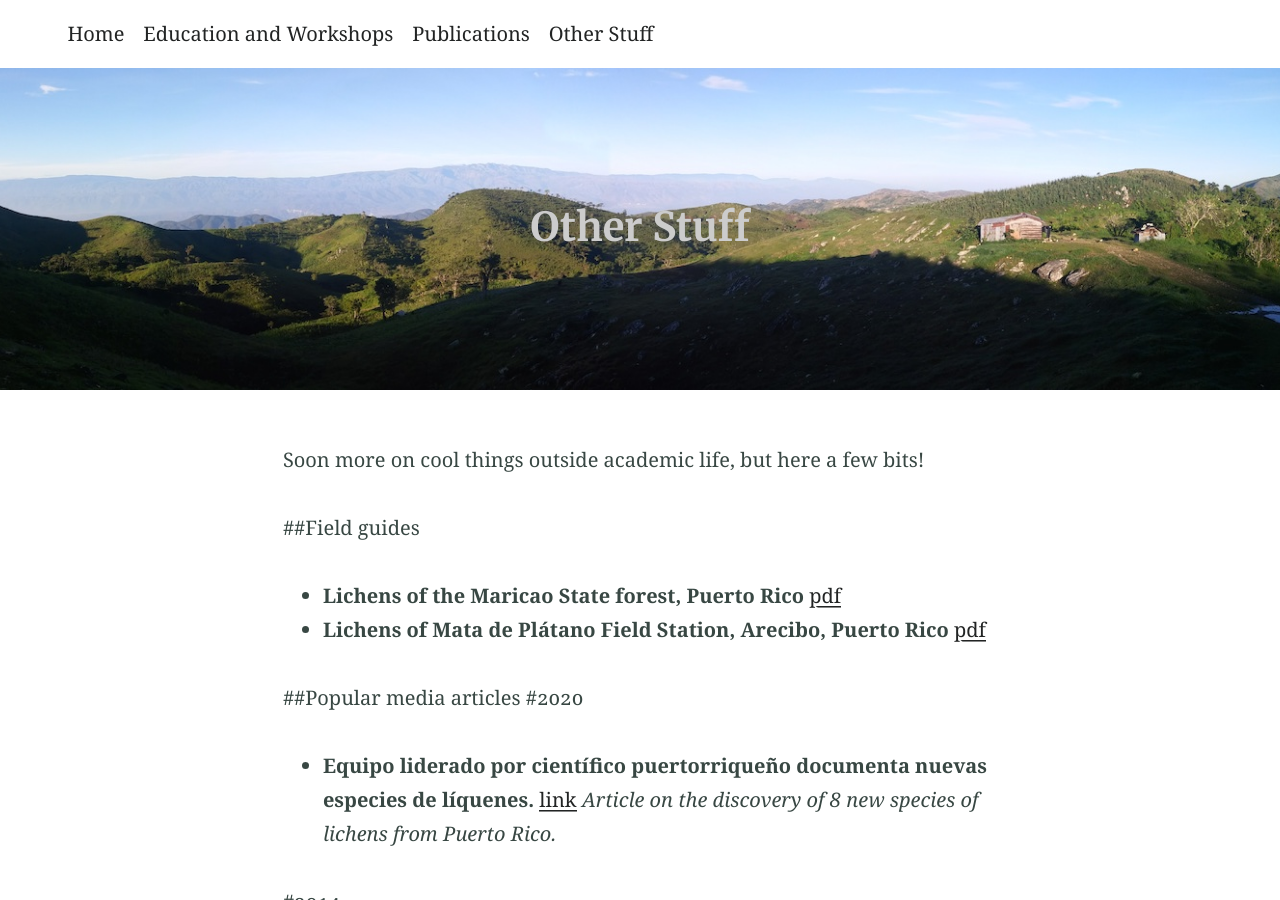
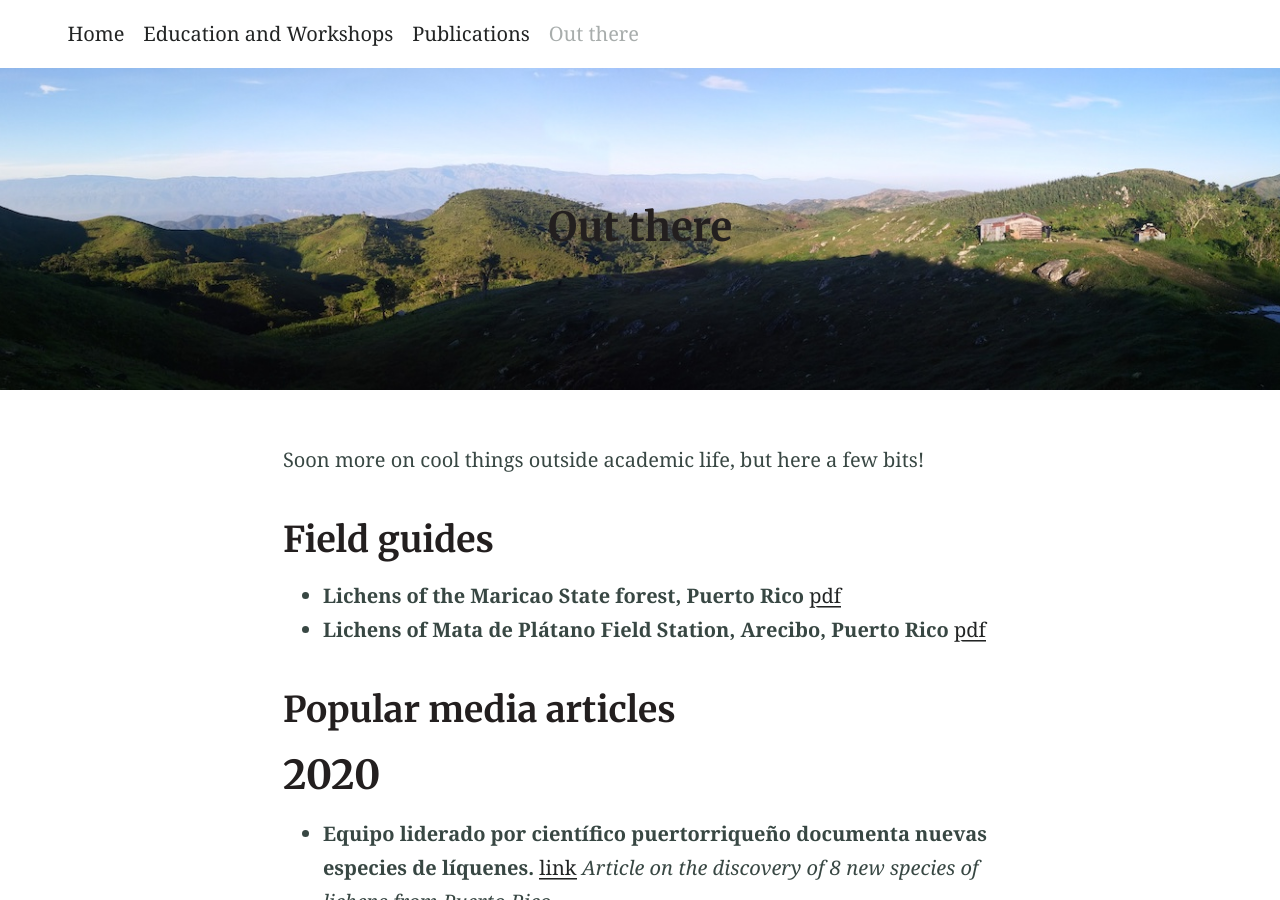
Before and after one commit to jamercadodiaz/jamercadodiaz.github.io, a Jekyll site: the page built from out_there.md, in a window 1280 px wide and 900 px high. Built offline with Jekyll 4.4.1, drawn with Linux system fonts in a browser that asks for light colours; some of the changed text lies outside the part shown.

Commit message:
changes to files and broken links

```diff
--- a/_config.yml
+++ b/_config.yml
@@ -121,8 +121,8 @@ navigation_header:
   url: /education/
 - title: Publications
   url: /publications/
-- title: Other Stuff
-  url: /other_stuff/
+- title: Out there
+  url: /out_there/
 
 navigation_footer:
 - title:
--- a/out_there.md
+++ b/out_there.md
@@ -1,36 +1,36 @@
 ---
 title:
 feature_text: |
-    # Other Stuff
+    # Out there
 feature_image: "/assets/other_stuff_background.jpg"
 excerpt: ""
 aside: false
 ---
 Soon more on cool things outside academic life, but here a few bits!
 
-##Field guides
+## Field guides
 
 * **Lichens of the Maricao State forest, Puerto Rico** [pdf](\assets\pdf\Mercado-Diaz_2015_Maricao_rlg.pdf)
 * **Lichens of Mata de Plátano Field Station, Arecibo, Puerto Rico** [pdf](\assets\pdf\Mercado-Diaz_2015_Mata_platano_rlg.pdf)
 
-##Popular media articles
-#2020
+## Popular media articles
+# 2020
 * **Equipo liderado por científico puertorriqueño documenta nuevas especies de líquenes.** [link](https://www.elnuevodia.com/ciencia-ambiente/flora-fauna/notas/equipo-liderado-por-cientifico-puertorriqueno-documenta-nuevas-especies-de-liquenes/) *Article on the discovery of 8 new species of lichens from Puerto Rico.*
 
-#2014
+# 2014
 * **Rapid assessment of the diversity of "vehiculicolous" lichens on a thirty year old Ford Bronco truck in Central Puerto Rico.** [link](http://www.fungimag.com/summer-2014-articles/LR1%20V7I2%2022-27%20Vehiculicolous.pdf) *Really cool article published in Fungi magazine highlighting the extraordinary diversity of lichens growing on a Ford Bronco truck found in the central mountainous region of Puerto Rico.*
 
 * **Nuevos líquenes de Puerto Rico sugieren mayor endemismo para la isla.** [link](http://www.cienciapr.org/es/podcasts/radiocapsulas-cienciapr/nuevos-liquenes-de-puerto-rico-sugieren-mayor-endemismo-para-la) *Article about the discovery of new species and genera in El Yunque National Forest, Puerto Rico.*
 
 * **Científicos descubren cuatro especies de líquenes boricuas.** [link](http://www.cienciapr.org/es/podcasts/radiocapsulas-cienciapr/cientificos-descubren-cuatro-especies-de-liquenes-boricuas) *Article discussing the recent discovery of four new species of lichens in endangered ecosystems in Puerto Rico.*
 
-#2011
+# 2011
 * **Los líquenes de Puerto Rico: biodiversidad por descubrir.** [link](https://www.miprv.com/los-liquenes-de-puerto-rico-biodiversidad-por-descubrir) *Article discussing the current biodiversity knowledge of lichens in Puerto Rico.*
 
-#2007
+# 2007
 * **Mirada Boricua al Artico.** [link](http://www.cienciapr.org/es/external-news/mirada-boricua-al-artico) *Article about previous research in Alaskan Arctic tundra ecosystems.*
 
-##Other media
-* **Episodio 6 – Joel A. Mercado** (Podcast) [link](http://biologiaboricua.com/episodio006/) Feb 12, 2013) *Informal interview discussing personal and scientific interests among other topics.*
+## Other media
+* **Episodio 6 – Joel A. Mercado** (Podcast) [link](http://biologiaboricua.com/episodio006/) Feb 12, 2013 *Informal interview discussing personal and scientific interests among other topics.*
 
 * **Colonizando con Color** [link](http://vimeo.com/24263627) May 26, 2011. *Video talking about lichens in Puerto Rico. Language: Spanish*
```
Also changed, not shown: publications.md (+2 -2 lines), 2 other files.
